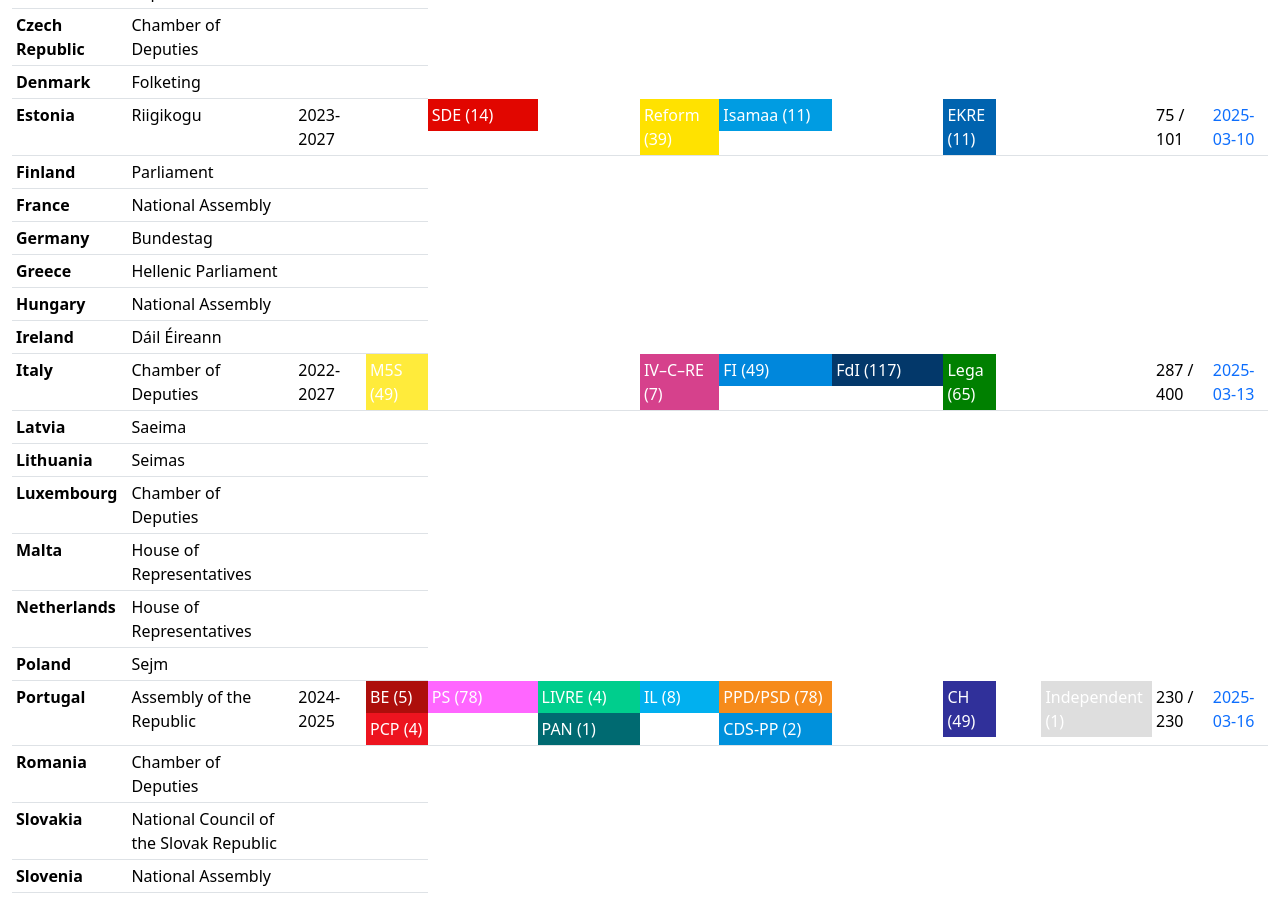
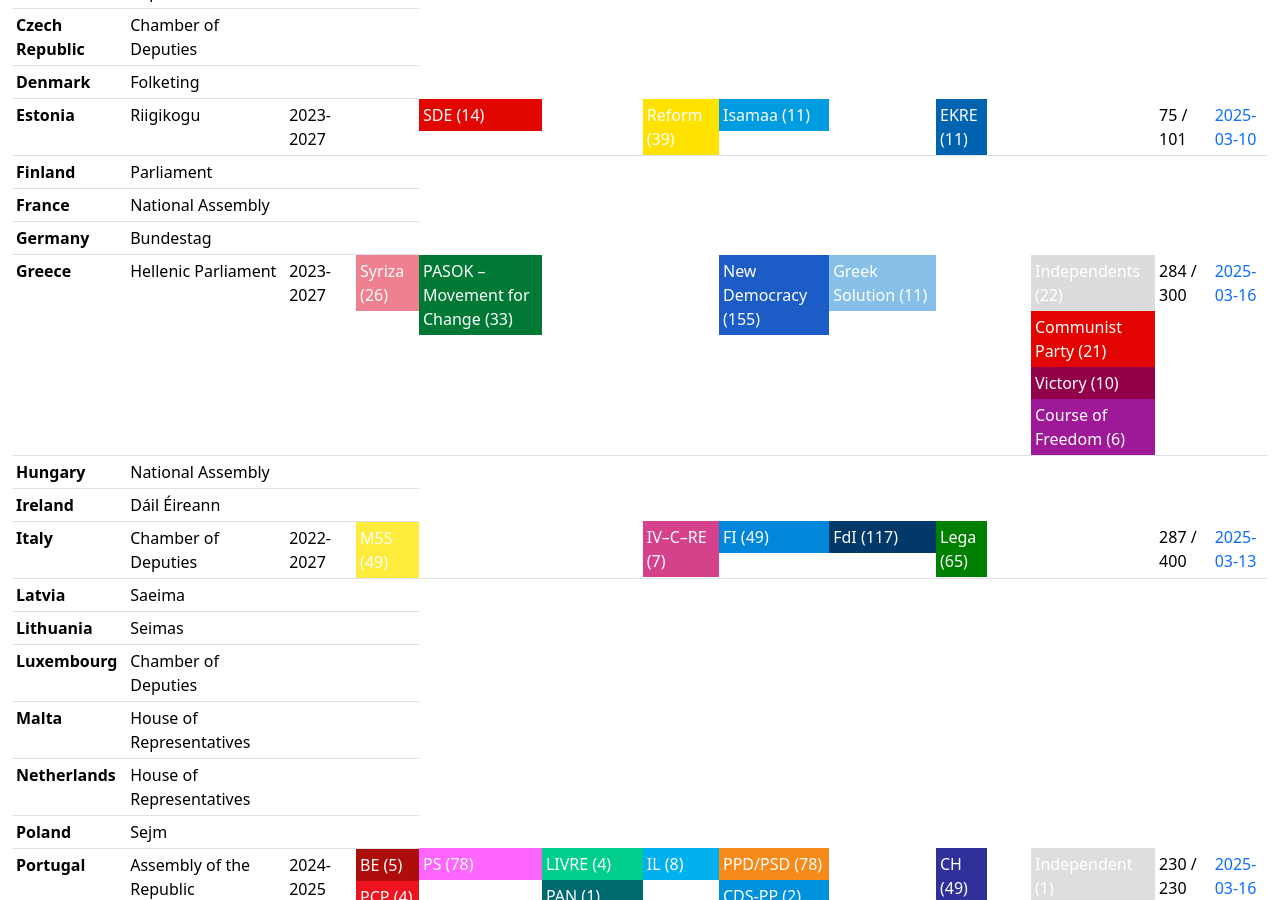
Before and after one commit to jeandecian/eu-parliamentary-groups, a Jekyll site: the page built from index.md, in a window 1280 px wide and 900 px high, scrolled down 423 px. Built offline with Jekyll 4.4.1, drawn with Linux system fonts in a browser that asks for light colours.

Commit message:
add Hellenic Parliament (Greece) data of 2025-03-16

```diff
--- a/_data/parliaments.yml
+++ b/_data/parliaments.yml
@@ -186,6 +186,68 @@
 
 - member-state: Greece
   lower-house: Hellenic Parliament
+  seats: 300
+  session: 2023-2027
+  groups:
+    - parties:
+        - name: Syriza
+          number-of-mps: 26
+          color: "#ee808f"
+
+    - parties:
+        - name: PASOK – Movement for Change
+          number-of-mps: 33
+          color: "#007934"
+
+    - parties:
+        - name:
+          number-of-mps:
+          color:
+
+    - parties:
+        - name:
+          number-of-mps:
+          color:
+
+    - parties:
+        - name: New Democracy
+          number-of-mps: 155
+          color: "#1b5cc7"
+
+    - parties:
+        - name: Greek Solution
+          number-of-mps: 11
+          color: "#86C0E8"
+
+    - parties:
+        - name:
+          number-of-mps:
+          color:
+
+    - parties:
+        - name:
+          number-of-mps:
+          color:
+
+    - parties:
+        - name: Independents
+          number-of-mps: 22
+          color: "#DCDCDC"
+
+        - name: Communist Party
+          number-of-mps: 21
+          color: "#e30301"
+
+        - name: Victory
+          number-of-mps: 10
+          color: "#910048"
+
+        - name: Course of Freedom
+          number-of-mps: 6
+          color: "#9F1897"
+
+  date: 2025-03-16
+  source-url: https://en.wikipedia.org/wiki/Hellenic_Parliament
 
 - member-state: Hungary
   lower-house: National Assembly
```
